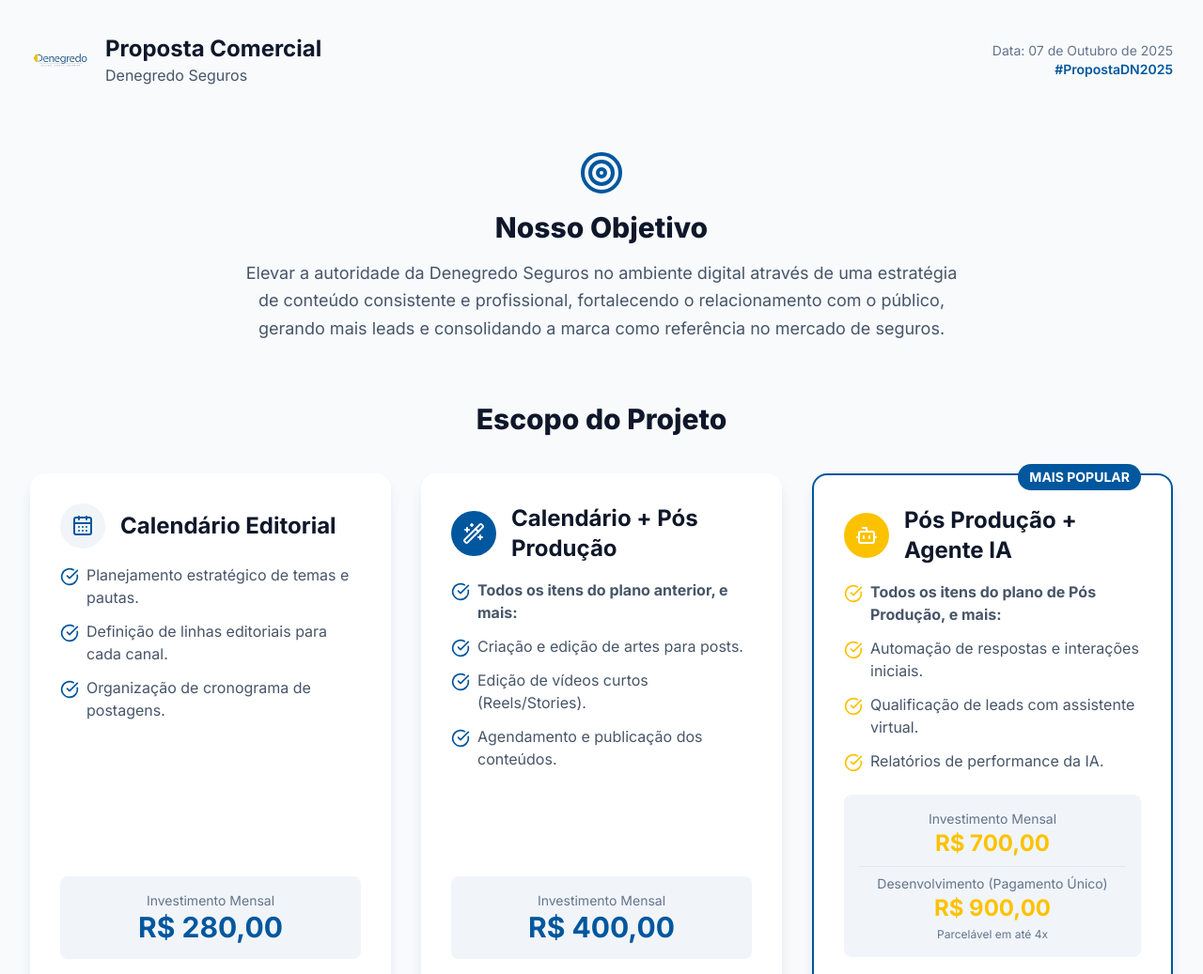
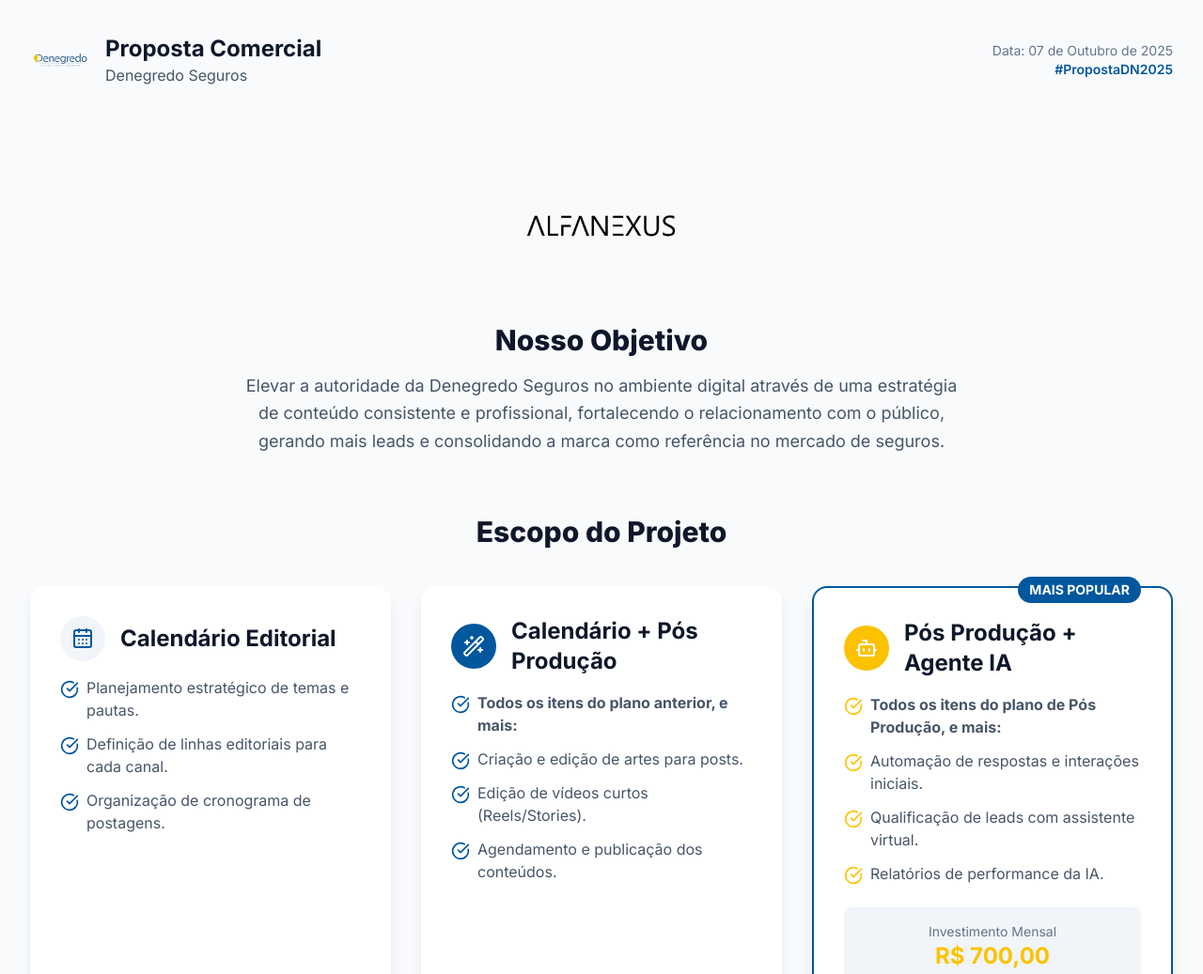
Before and after one commit to alfanexusSE/denegredo, a plain HTML site: page index.html in a window 1280 px wide. Shown: the top 1037 px of the page at 94% size. Drawn offline with nearby package versions, Linux system fonts and the light colour scheme.

Commit message:
Update index.html

```diff
--- a/index.html
+++ b/index.html
@@ -49,7 +49,7 @@
         <main>
             <!-- Seção Objetivo -->
             <section class="text-center mb-16">
-                <i data-lucide="target" class="w-12 h-12 text-brand-blue mx-auto mb-4"></i>
+                 <img src="Cópia de Perfil Alfa (2).png" alt="Logo Alfanexus" class="w-40 mx-auto mb-6">
                 <h2 class="text-3xl font-extrabold text-slate-900 mb-4">Nosso Objetivo</h2>
                 <p class="max-w-3xl mx-auto text-lg text-slate-600 leading-relaxed">
                     Elevar a autoridade da Denegredo Seguros no ambiente digital através de uma estratégia de conteúdo consistente e profissional, fortalecendo o relacionamento com o público, gerando mais leads e consolidando a marca como referência no mercado de seguros.
@@ -161,7 +161,6 @@
 
             <!-- Seção de Contato e Aprovação -->
             <section class="mt-20 text-center">
-                <img src="Cópia de Perfil Alfa (2).png" alt="Logo Alfanexus" class="w-40 mx-auto mb-6">
                 <h2 class="text-2xl font-bold text-slate-900">Prontos para começar?</h2>
                 <p class="max-w-xl mx-auto text-slate-600 mt-2 mb-8">
                     Estamos à disposição para esclarecer qualquer dúvida e dar o próximo passo nesta parceria de sucesso.
```
